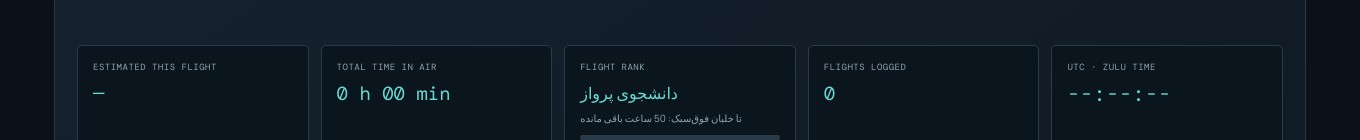
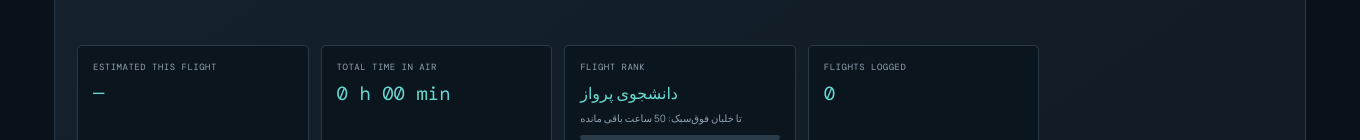
Before and after one commit to taha90nikmanesh-max/MFS-Checklist2020, an Electron app: page index.html in a window 1360 px wide. Both pictures are taken after a click on the button "FLIGHT JOURNAL". Shown: the part 660-800 px from the top of the page. Drawn offline with nearby package versions, Linux system fonts and the light colour scheme.

Commit message:
Remove duplicate journal UTC clock

```diff
--- a/index.html
+++ b/index.html
@@ -13,7 +13,7 @@
 <div class="flight-aircraft"><label id="flightAircraftLabel" for="flightAircraft">انتخاب نوع هواپیما</label><select id="flightAircraft"></select></div>
 <button type="submit" id="saveFlight">محاسبه فاصله و ثبت پرواز</button>
 </form>
-<p id="flightMessage" class="flight-message" aria-live="polite"></p><div class="flight-summary"><div><small>ESTIMATED THIS FLIGHT</small><strong id="estimatedDuration">—</strong></div><div><small>TOTAL TIME IN AIR</small><strong id="totalAirTime">0 h 00 min</strong></div><div class="pilot-level-card"><small>FLIGHT RANK</small><strong id="pilotLevel">دانشجوی پرواز</strong><span id="pilotLevelDetail">تا لول بعدی: 50 ساعت</span><div class="level-track"><i id="pilotLevelBar"></i></div></div><div><small>FLIGHTS LOGGED</small><strong id="flightCount">0</strong></div><div class="utc-clock-card"><small>UTC · ZULU TIME</small><strong id="utcClock">--:--:--</strong><span id="utcDate"></span></div></div>
+<p id="flightMessage" class="flight-message" aria-live="polite"></p><div class="flight-summary"><div><small>ESTIMATED THIS FLIGHT</small><strong id="estimatedDuration">—</strong></div><div><small>TOTAL TIME IN AIR</small><strong id="totalAirTime">0 h 00 min</strong></div><div class="pilot-level-card"><small>FLIGHT RANK</small><strong id="pilotLevel">دانشجوی پرواز</strong><span id="pilotLevelDetail">تا لول بعدی: 50 ساعت</span><div class="level-track"><i id="pilotLevelBar"></i></div></div><div><small>FLIGHTS LOGGED</small><strong id="flightCount">0</strong></div></div>
 <section class="ratings-panel"><div class="ratings-heading"><div><small>SIMULATOR PROFILE</small><h3>ریتینگ‌ها و دستاوردهای پروازی</h3><p>این نشان‌ها فقط امتیازهای داخل شبیه‌ساز هستند و مدرک یا صلاحیت واقعی هوانوردی محسوب نمی‌شوند.</p></div><div class="rating-score"><strong id="ratingStars">☆☆☆☆☆</strong><span id="ratingLabel">شروع مسیر</span></div></div><div id="ratingBadges" class="rating-badges"></div></section>
 <div id="flightHistory" class="flight-history"></div>
 </section>
```
